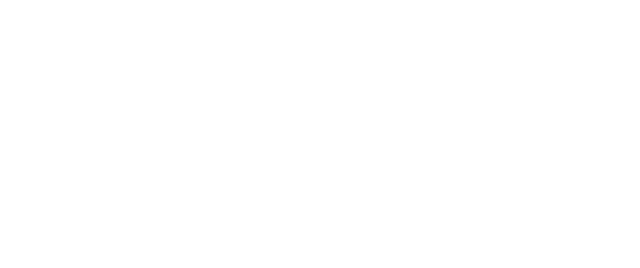
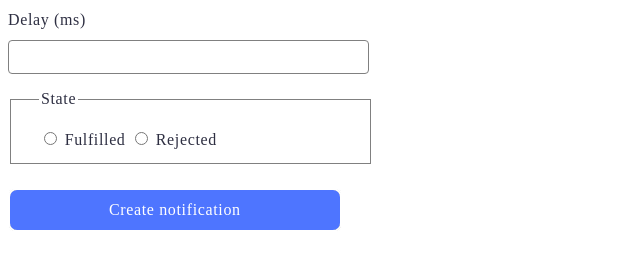
Before and after one commit to Irina-Piskokha/goit-js-hw-10, a website built with Vite: page src/2-snackbar.html in a window 1280 px wide. Shown: the whole page, without its empty margins (0-640 px from the left). Built offline with nearby package versions, Linux system fonts and the light colour scheme.

Commit message:
add snackbar

```diff
--- a/src/2-snackbar.html
+++ b/src/2-snackbar.html
@@ -8,6 +8,26 @@
     <link rel="stylesheet" href="./css/2-snackbar.css" />
   </head>
   <body>
+    <form class="form">
+      <label class="label-delay">
+        Delay (ms)
+        <input class="input-delay" type="number" name="delay" required />
+      </label>
+
+      <fieldset>
+        <legend>State</legend>
+        <label class="label-fieldset">
+          <input type="radio" name="state" value="fulfilled" required />
+          Fulfilled
+        </label>
+        <label>
+          <input type="radio" name="state" value="rejected" required />
+          Rejected
+        </label>
+      </fieldset>
+
+      <button type="submit">Create notification</button>
+    </form>
     <script type="module" src="./js/2-snackbar.js"></script>
   </body>
 </html>
--- a/src/css/2-snackbar.css
+++ b/src/css/2-snackbar.css
@@ -0,0 +1,51 @@
+body {
+  color: #2e2f42;
+  font-family: Montserrat;
+  font-size: 16px;
+  font-style: normal;
+  font-weight: 400;
+  line-height: 1.5;
+  letter-spacing: 0.64px;
+}
+
+.label-delay {
+  display: flex;
+  flex-direction: column;
+  margin-bottom: 13px;
+}
+
+.input-delay {
+  width: 355px;
+  height: 30px;
+  margin-top: 8px;
+  border-radius: 4px;
+  border: 1px solid #808080;
+  outline: none;
+}
+
+fieldset {
+  stroke-width: 1px;
+  stroke: #808080;
+  width: 283px;
+  height: 46px;
+  padding: 17px 48px 12px 28px;
+  border: 1px solid #808080;
+}
+
+label-fieldset {
+  padding-right: 28px;
+}
+
+button {
+  margin-top: 24px;
+  color: #fff;
+  font-family: Montserrat;
+  font-size: 16px;
+  font-weight: 500;
+  line-height: 1.5;
+  letter-spacing: 0.64px;
+  border-radius: 8px;
+  background: #4e75ff;
+  outline: auto;
+  padding: 8px 99px;
+}
--- a/src/js/2-snackbar.js
+++ b/src/js/2-snackbar.js
@@ -0,0 +1,30 @@
+const refs = {
+  form: document.querySelector('.form'),
+};
+
+refs.form.addEventListener('submit', createPromise);
+
+function createPromise(evt) {
+  //   evt.preventDefault();
+  console.log(evt);
+  //   const delay = evt.currentTarget.elements.delay.value;
+  //   const state = evt.currentTarget.elements.state.value;
+
+  return new Promise((resolve, reject) => {
+    setTimeout(() => {
+      if (state === 'fullfilled') {
+        resolve(delay);
+      } else if (state === 'rejected') {
+        reject(delay);
+      }
+    }, delay);
+  });
+}
+
+createPromise()
+  .then(delay => {
+    console.log(`✅ Fulfilled promise in ${delay}ms`);
+  })
+  .catch(delay => {
+    console.log(`❌ Rejected promise in ${delay}ms`);
+  });
```
